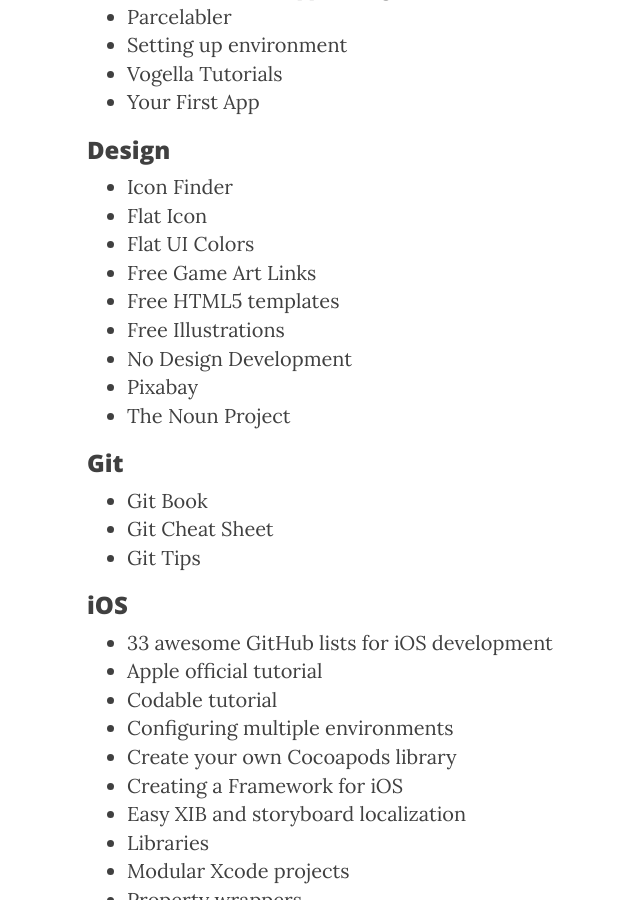
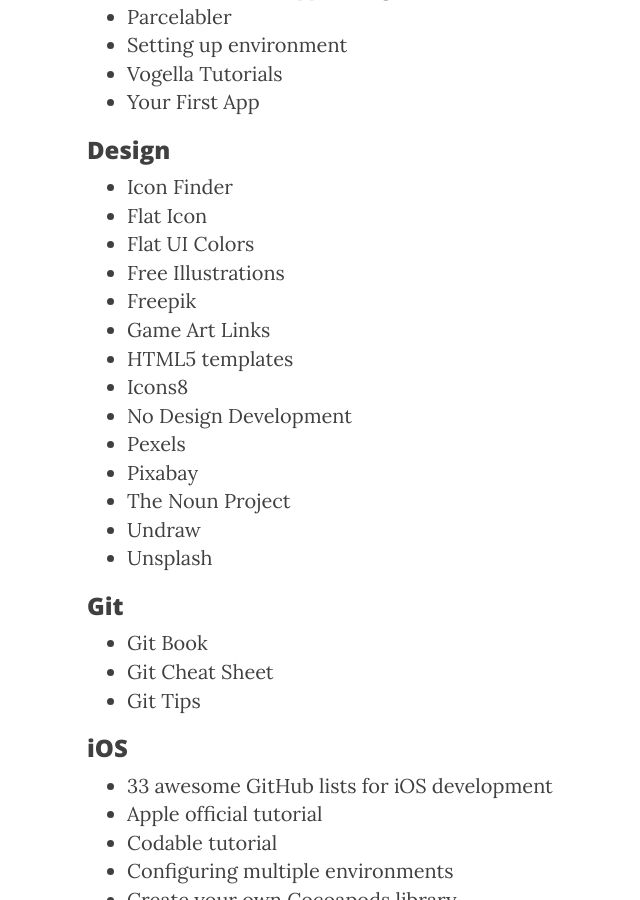
Before and after one commit to RxDx/rxdx.github.io, a Jekyll site: the page built from _posts/2016-07-01-useful-resources.markdown, in a window 1280 px wide and 900 px high, scrolled down 757 px. Shown: the whole window, without its empty margins (178-818 px from the left). Built offline with Jekyll 4.4.1, drawn with Linux system fonts in a browser that asks for light colours; nearby versions of some CDN libraries.

Commit message:
Update Useful Resources

```diff
--- a/_posts/2016-07-01-useful-resources.markdown
+++ b/_posts/2016-07-01-useful-resources.markdown
@@ -23,12 +23,17 @@ Here are some links that should be useful
 * [Icon Finder](https://www.iconfinder.com/)
 * [Flat Icon](http://www.flaticon.com/)
 * [Flat UI Colors](https://flatuicolors.com/)
-* [Free Game Art Links](https://ninichimusic.com/blog/17-great-places-to-find-free-game-art)
-* [Free HTML5 templates](https://html5up.net/)
 * [Free Illustrations](https://dev.to/ahmed_sulaiman/13-places-to-find-beautiful-free-illustrations-580e)
+* [Freepik](https://www.freepik.com/)
+* [Game Art Links](https://ninichimusic.com/blog/17-great-places-to-find-free-game-art)
+* [HTML5 templates](https://html5up.net/)
+* [Icons8](https://icons8.com.br/)
 * [No Design Development](https://nodesign.dev/)
+* [Pexels](https://www.pexels.com/)
 * [Pixabay](https://pixabay.com/)
 * [The Noun Project](https://thenounproject.com/)
+* [Undraw](https://undraw.co/illustrations)
+* [Unsplash](https://unsplash.com/)
 
 ### Git
 * [Git Book](https://git-scm.com/book)
```
